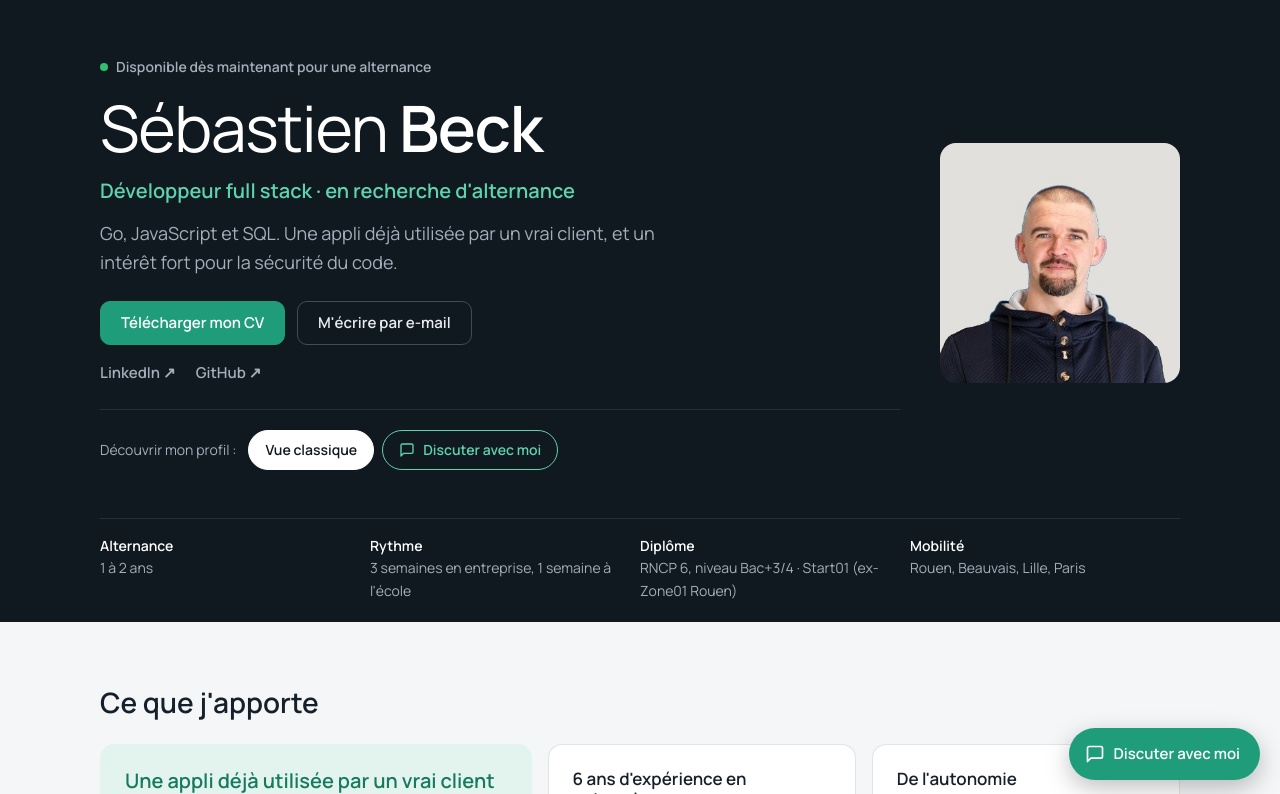
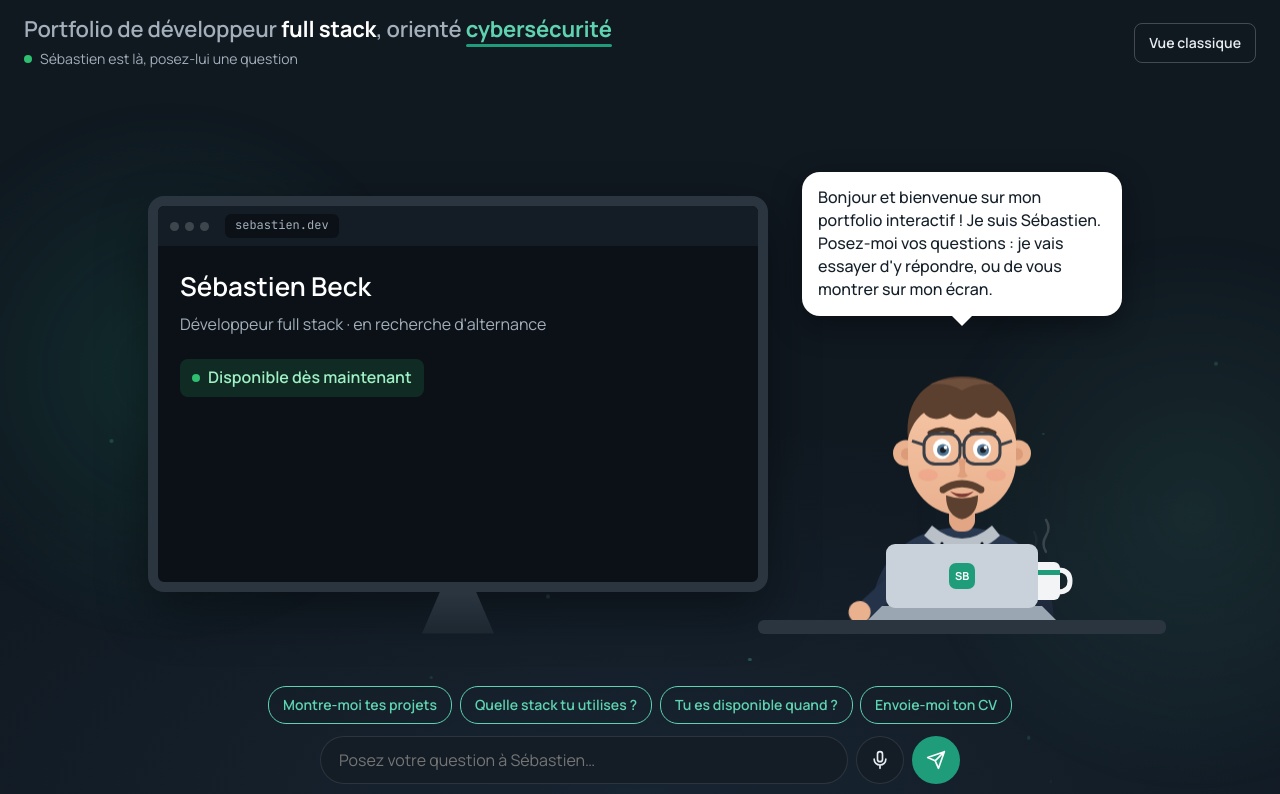
Before and after one commit to sebastien1000/sebastien1000.github.io, a plain HTML site: page index.html in a window 1280 px wide. Shown: the top 794 px of the page. Drawn offline with Linux system fonts and the light colour scheme; animation ran at ten frames a second.

Commit message:
Ouvre la discussion avec le personnage dès l'arrivée
- La scène « Discuter avec moi » s'ouvre en premier ; « Vue classique »
  reste disponible et le choix est retenu pendant la visite
- Message de bienvenue sur le portfolio interactif
- Phrase de présentation en haut : full stack, orienté cybersécurité

Co-Authored-By: Claude Opus 5.5 <noreply@anthropic.com>

```diff
--- a/chat.css
+++ b/chat.css
@@ -302,3 +302,13 @@ body.sc-actif { overflow: hidden; }
 .e-badge-c.bientot > span:last-child { color: var(--sur-sombre-2); }
 .e-badge-c.bientot .e-badge-l { background: rgba(95, 211, 176, 0.15); color: #5fd3b0; font-size: 20px; }
 @keyframes sc-zoom { from { opacity: 0; transform: scale(0.4); } }
+
+/* Petite phrase de présentation en haut de la scène */
+.sc-titres { display: flex; flex-direction: column; gap: 4px; min-width: 0; }
+.sc-titre { margin: 0; font-size: 22px; font-weight: 600; line-height: 1.25; letter-spacing: -0.01em; color: var(--sur-sombre-2); }
+.sc-titre b { color: #fff; font-weight: 800; }
+.sc-titre em { position: relative; font-style: normal; font-weight: 800; color: #5fd3b0; white-space: nowrap; }
+.sc-titre em::after { content: ""; position: absolute; left: 0; right: 0; bottom: -3px; height: 3px; border-radius: 2px; background: #1f9d7a; transform-origin: left; animation: sc-trait 900ms var(--ease) 400ms both; }
+@keyframes sc-trait { from { transform: scaleX(0); } }
+@media (max-width: 600px) { .sc-titre { font-size: 16px; } }
+@media (prefers-reduced-motion: reduce) { .sc-titre em::after { animation: none; } }
--- a/chat.js
+++ b/chat.js
@@ -142,7 +142,10 @@
   scene.setAttribute("aria-label", "Discuter avec Sébastien");
   scene.innerHTML = `
     <div class="sc-haut">
-      <span class="sc-statut"><i></i>Sébastien est là · posez-lui une question</span>
+      <div class="sc-titres">
+        <p class="sc-titre">Portfolio de développeur <b>full stack</b>, orienté <em>cybersécurité</em></p>
+        <span class="sc-statut"><i></i>Sébastien est là, posez-lui une question</span>
+      </div>
       <button type="button" class="sc-fermer">Vue classique</button>
     </div>
     <div class="sc-plateau">
@@ -592,17 +595,22 @@
     setTimeout(() => cible.classList.remove("chat-surbrillance"), 2400);
   }
 
+  // La discussion s'ouvre dès l'arrivée ; si le visiteur choisit la vue classique, on s'en souvient pendant sa visite
+  const retenir = (v) => { try { sessionStorage.setItem("sb-vue", v); } catch {} };
+  const vueChoisie = () => { try { return sessionStorage.getItem("sb-vue"); } catch { return null; } };
   function ouvrir() {
+    retenir("chat");
     scene.classList.add("ouvert");
     document.body.classList.add("sc-actif");
     document.querySelectorAll(".mode-btn").forEach((b) => b.classList.toggle("actif", b.dataset.mode === "chat"));
     flottant.hidden = true;
     if (!demarre) {
       demarre = true;
-      setTimeout(() => jouer({ dire: "Bonjour ! Je suis Sébastien. Demandez-moi ce que vous voulez voir : je vous le montre sur mon écran.", ecran: "accueil", suite: DEPART }), 400);
+      setTimeout(() => jouer({ dire: "Bonjour et bienvenue sur mon portfolio interactif ! Je suis Sébastien. Posez-moi vos questions : je vais essayer d'y répondre, ou de vous montrer sur mon écran.", ecran: "accueil", suite: DEPART }), 400);
     }
   }
   function fermer() {
+    retenir("classique");
     scene.classList.remove("ouvert");
     document.body.classList.remove("sc-actif");
     document.querySelectorAll(".mode-btn").forEach((b) => b.classList.toggle("actif", b.dataset.mode === "classique"));
@@ -641,5 +649,6 @@
     });
   }
 
-  if (location.hash === "#discuter") ouvrir();
+  // On ouvre la discussion, sauf si le lien vise une section précise (#contact…) ou si le visiteur a choisi la vue classique
+  if (location.hash === "#discuter" || (!location.hash && vueChoisie() !== "classique")) ouvrir();
 })();
--- a/index.html
+++ b/index.html
@@ -10,8 +10,8 @@
   <link rel="preconnect" href="https://fonts.googleapis.com">
   <link rel="preconnect" href="https://fonts.gstatic.com" crossorigin>
   <link href="https://fonts.googleapis.com/css2?family=Manrope:wght@400;500;600;700&family=JetBrains+Mono:wght@400;500&display=swap" rel="stylesheet">
-  <link rel="stylesheet" href="styles.css?v=20">
-  <link rel="stylesheet" href="chat.css?v=23">
+  <link rel="stylesheet" href="styles.css?v=22">
+  <link rel="stylesheet" href="chat.css?v=25">
 </head>
 <body>
 
@@ -378,6 +378,6 @@
 </footer>
 
 <script src="script.js?v=9"></script>
-<script src="chat.js?v=30"></script>
+<script src="chat.js?v=36"></script>
 </body>
 </html>
```
